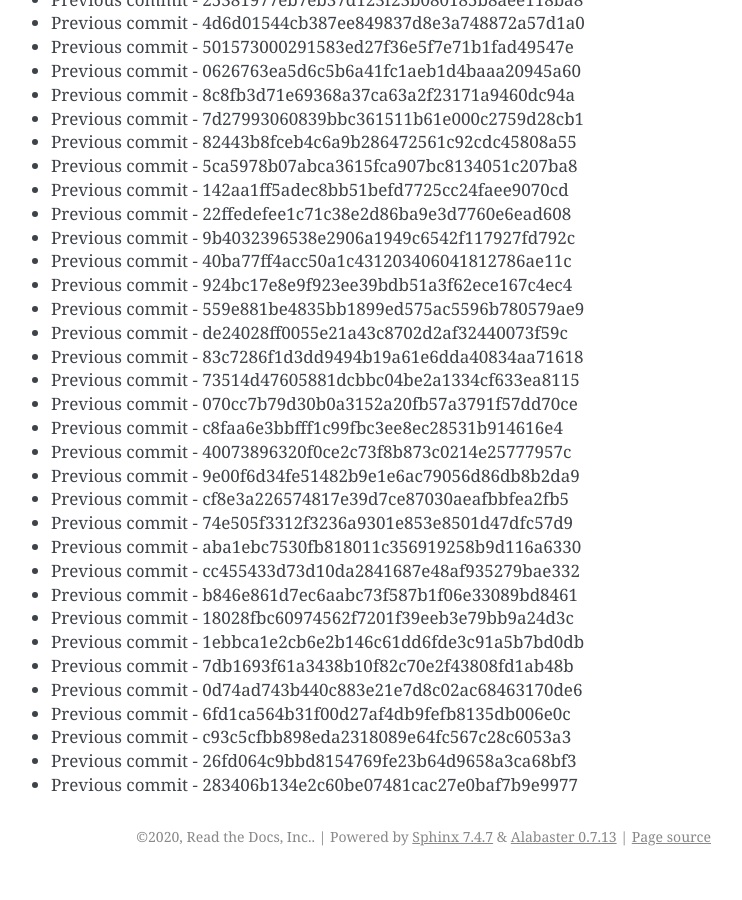
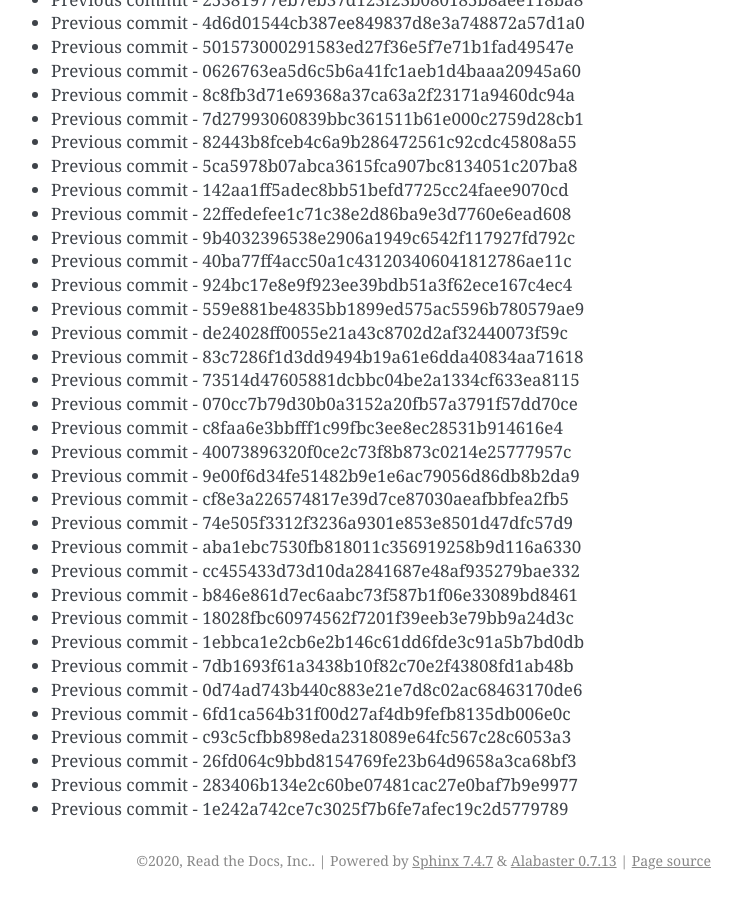
Before and after one commit to readthedocs/rtd-git-stresstest, a Sphinx documentation site: the page built from docs/updates.rst, in a window 1280 px wide and 900 px high, scrolled down 48202 px. Shown: the whole window, without its empty margins (399-1141 px from the left). Built offline with Sphinx 7.4.7, drawn with Linux system fonts in a browser that asks for light colours; before the commit the page ends 49078 px from its top, so only the background shows below that.

Commit message:
Generating commit from previous: 1e242a742ce7c3025f7b6fe7afec19c2d5779789

```diff
--- a/docs/updates.rst
+++ b/docs/updates.rst
@@ -2057,3 +2057,4 @@ It can be tested for any performance characteristics.
 * Previous commit - c93c5cfbb898eda2318089e64fc567c28c6053a3
 * Previous commit - 26fd064c9bbd8154769fe23b64d9658a3ca68bf3
 * Previous commit - 283406b134e2c60be07481cac27e0baf7b9e9977
+* Previous commit - 1e242a742ce7c3025f7b6fe7afec19c2d5779789
```
